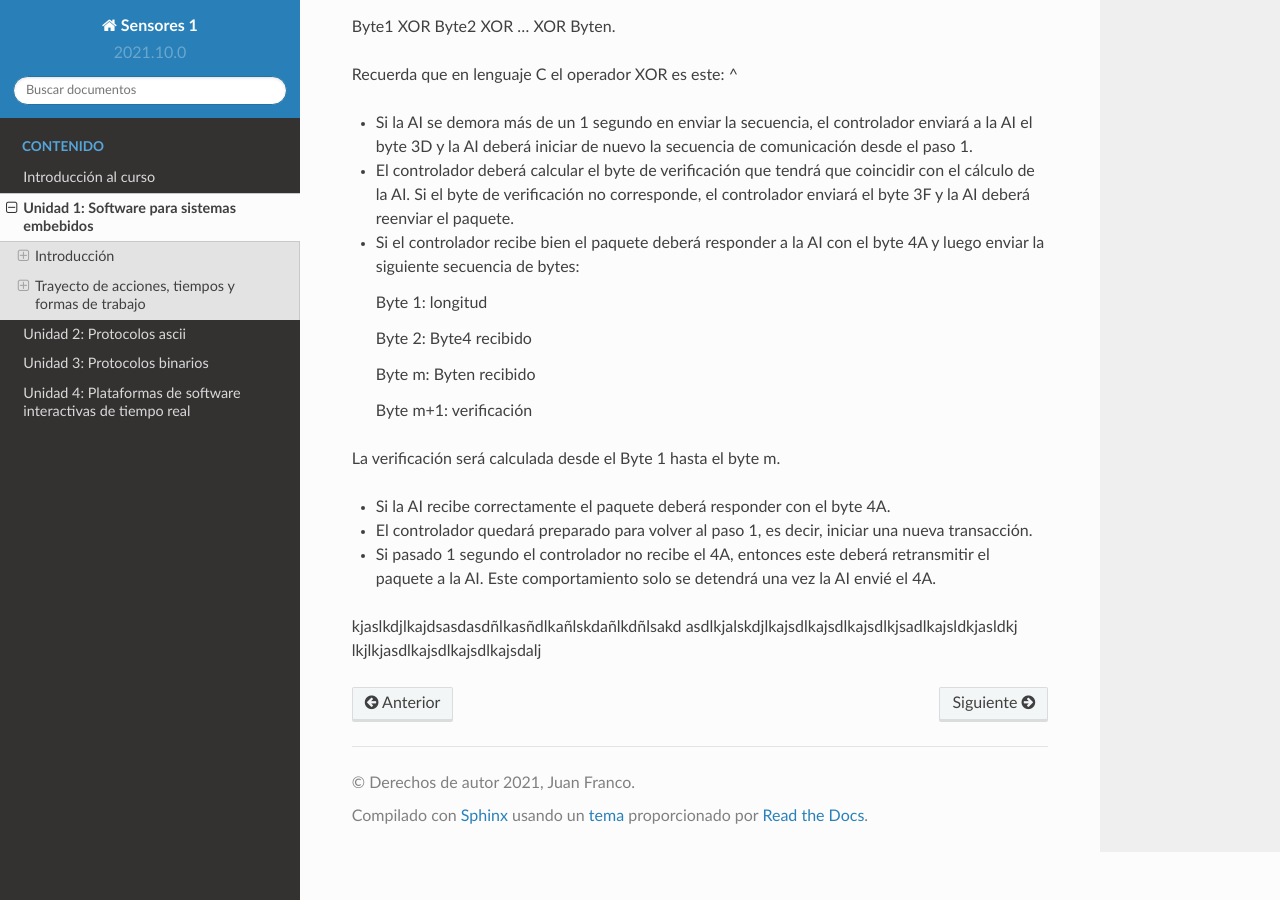
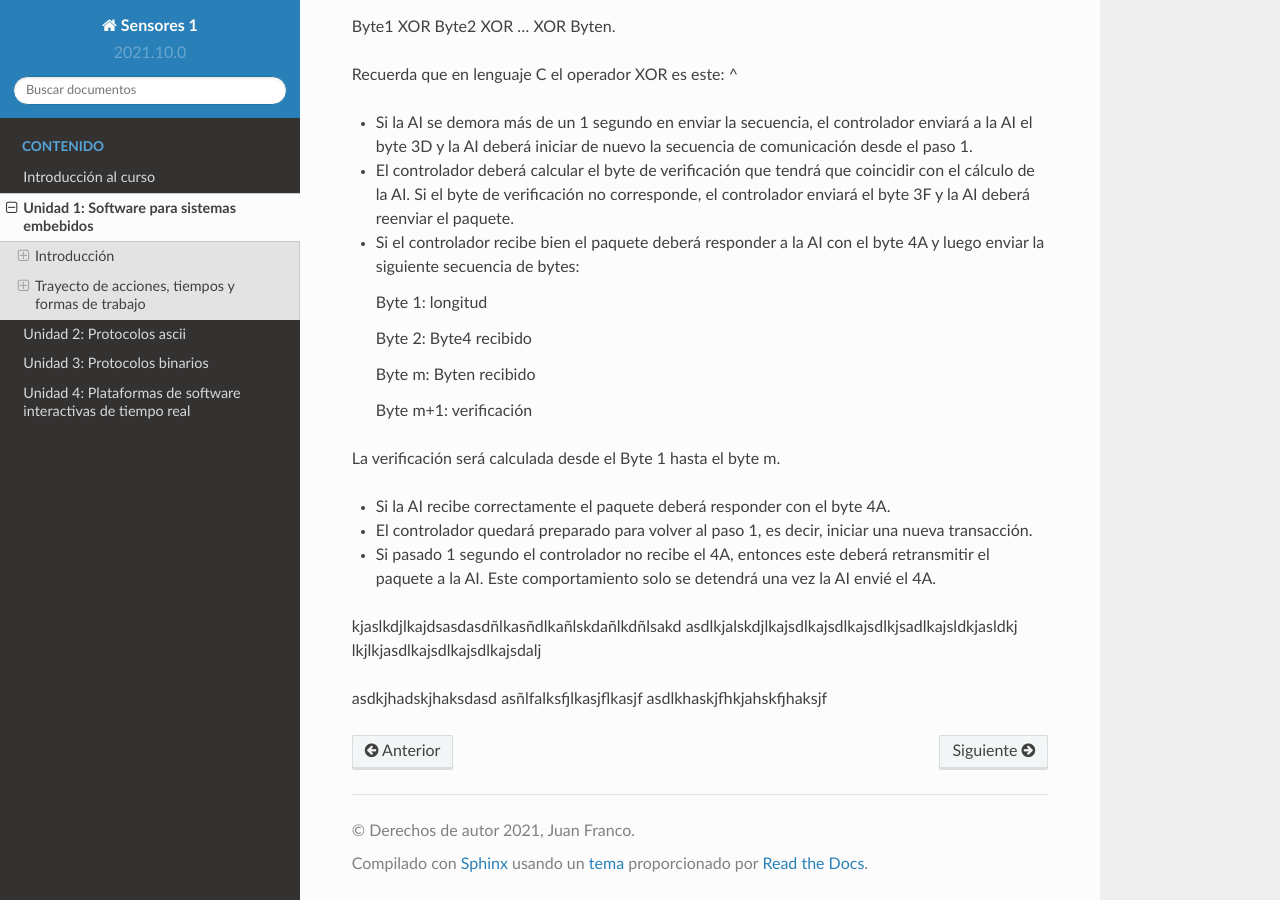
Before and after one commit to juanferfranco/sensores1, a Sphinx documentation site: the page built from docs/_unidad1/unidad1.rst, in a window 1280 px wide and 900 px high, scrolled down 22211 px. Built offline with Sphinx 7.4.7 and the Read the Docs theme 2.0.0, drawn with Linux system fonts in a browser that asks for light colours.

Commit message:
add feature Y

```diff
--- a/docs/_unidad1/unidad1.rst
+++ b/docs/_unidad1/unidad1.rst
@@ -1407,3 +1407,7 @@ La verificación será calculada desde el Byte 1 hasta el byte m.
 kjaslkdjlkajdsasdasdñlkasñdlkañlskdañlkdñlsakd
 asdlkjalskdjlkajsdlkajsdlkajsdlkjsadlkajsldkjasldkj
 lkjlkjasdlkajsdlkajsdlkajsdalj
+
+asdkjhadskjhaksdasd
+asñlfalksfjlkasjflkasjf
+asdlkhaskjfhkjahskfjhaksjf
```
